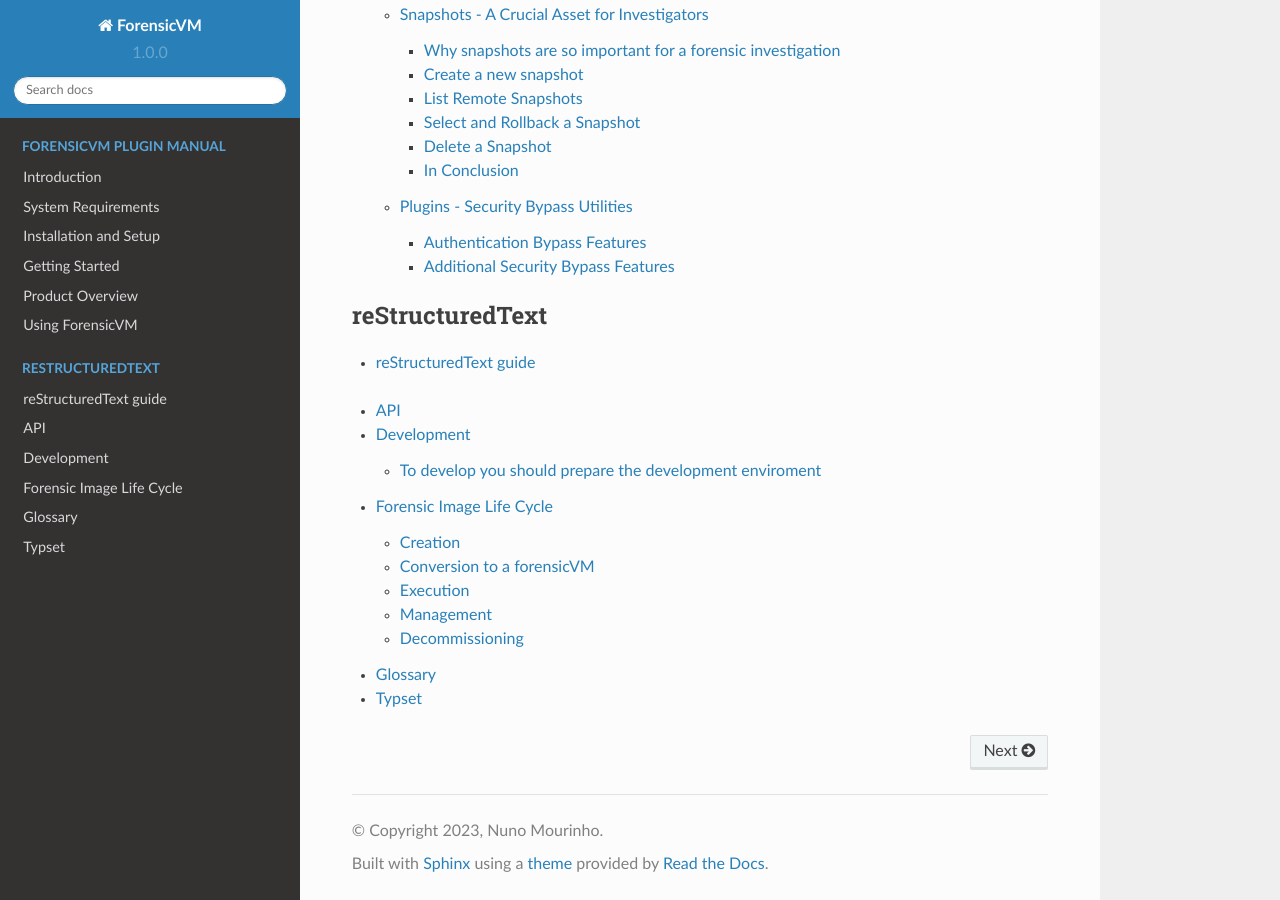
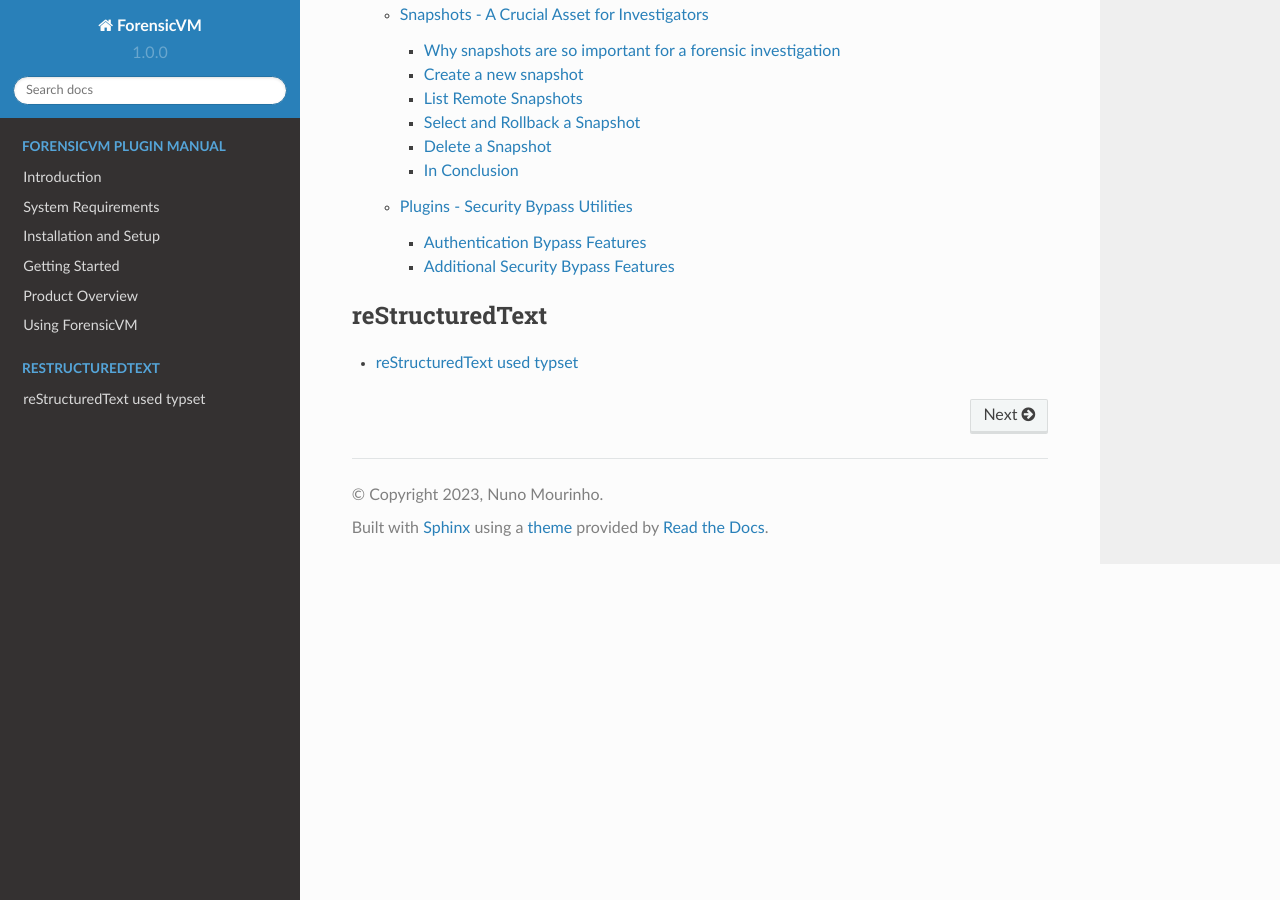
Before and after one commit to nunomourinho/forensicVmAutopsyUserManual, a Sphinx documentation site: the page built from docs/index.rst, in a window 1280 px wide and 900 px high, scrolled down 5170 px. Built offline with Sphinx 7.4.7 and the Read the Docs theme 2.0.0, drawn with Linux system fonts in a browser that asks for light colours; pages that are not in the unit, such as notebooks, are missing from menus.

Commit message:
Update index.rst

```diff
--- a/docs/index.rst
+++ b/docs/index.rst
@@ -43,9 +43,4 @@ Check out the :doc:`usage` section for further information, including how to :re
    :maxdepth: 3
    :caption: reStructuredText
 
-   reStructuredText guide <typset>
-
-.. toctree::
-   :glob:
-
-   *
+   reStructuredText used typset <typset>
```
